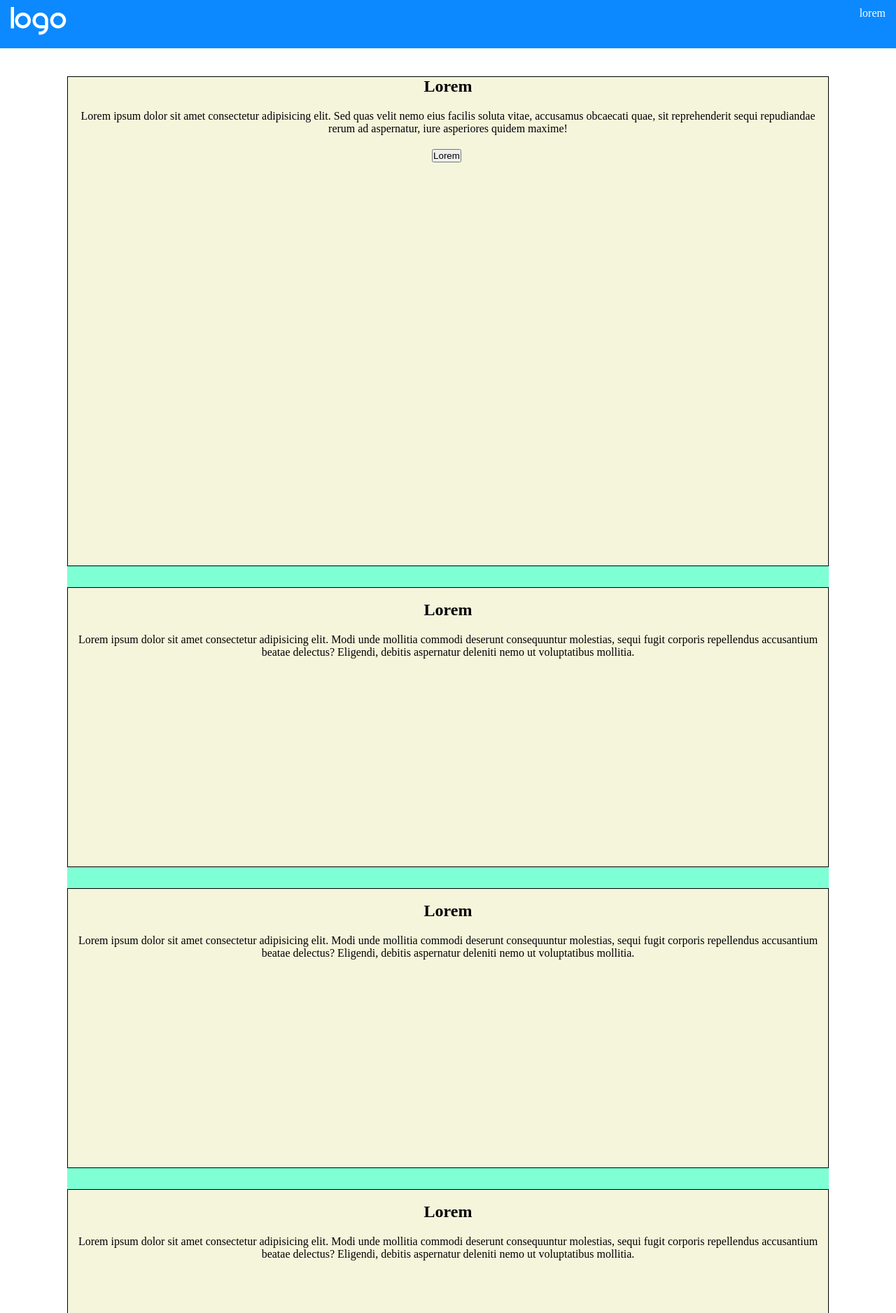
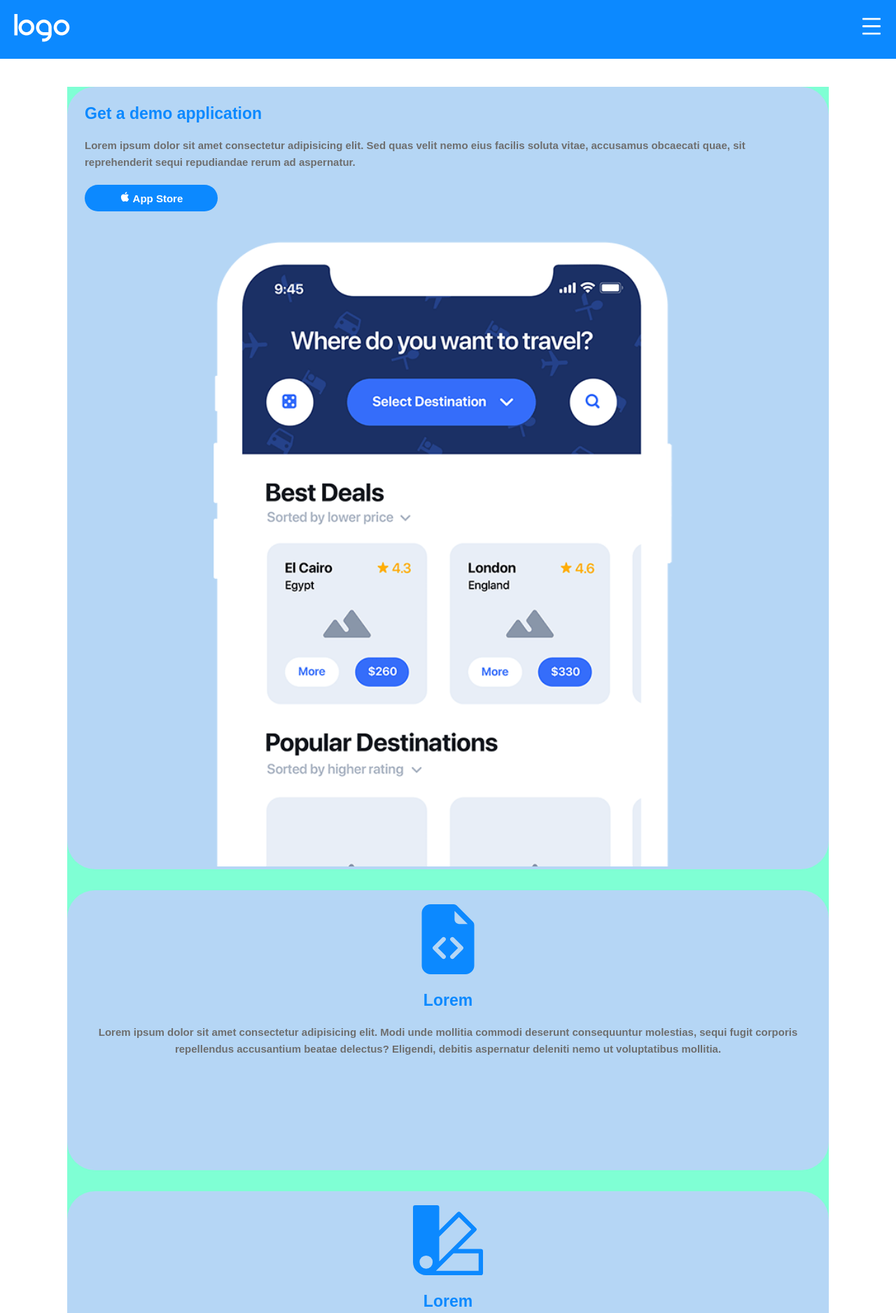
Before and after one commit to MiriamPecora/htmlcss-responsive-layout, a plain HTML site: page index.html in a window 1280 px wide. Shown: the top 1876 px of the page at 70% size. Drawn offline with Linux system fonts and the light colour scheme.

Commit message:
[UPD] Added details to header and jumbotron

```diff
--- a/index.html
+++ b/index.html
@@ -8,12 +8,12 @@
 </head>
 <body>
 
-    <header>
+    <header class="p-20 blue-bg">
         <div id="left-header">
-            <img src="./img/logo.png" alt="">
+            <img id="logo-img" src="./img/logo.png" alt="">
         </div>
         <div id="right-header">
-            <div id="burger-menu">lorem</div>
+            <img id="burger-menu" src="./img/menu.png" alt="">
             <div class="header-list">
                 <ul>
                     <li>Lorem</li>
@@ -30,40 +30,56 @@
         <div class="mt-40 mb-40" id="jumbotron">
             <div class="container">
                 <div class="row">
-                    <div class="col h-700">
+                    <div class="col p-top-sides-25 light-blue-bg border-radius">
                         <div class="content">
-                            <h2 class="mb-20">Lorem</h2>
-                            <p class="mb-20">Lorem ipsum dolor sit amet consectetur adipisicing elit. Sed quas velit nemo eius facilis soluta vitae, accusamus obcaecati quae, sit reprehenderit sequi repudiandae rerum ad aspernatur, iure asperiores quidem maxime!</p>
-                            <button class="blue-bg mb-20">Lorem</button>
-                            <img id="jumbo-img" src="" alt="">
+                            <h2 class="blue-txt mb-20">Get a demo application</h2>
+                            <p class="txt-grey-bold mb-20">Lorem ipsum dolor sit amet consectetur adipisicing elit. Sed quas velit nemo eius facilis soluta vitae, accusamus obcaecati quae, sit reprehenderit sequi repudiandae rerum ad aspernatur.</p>
+                            <button class="blue-bg white-txt border-radius p-button mb-20"><img src="./img/apple.png" alt=""> App Store</button>
+                            <div id="jumbo-img">
+                                <img src="./img/phone.png" alt="">
+                            </div>
+
                         </div>
                     </div>
-                    <div class="col mt-30 h-400">
-                        <div class="content">
-                            <img class="blue-img" src="" alt="">
-                            <h2 class="mb-20">Lorem</h2>
-                            <p class="mb-20">Lorem ipsum dolor sit amet consectetur adipisicing elit. Modi unde mollitia commodi deserunt consequuntur molestias, sequi fugit corporis repellendus accusantium beatae delectus? Eligendi, debitis aspernatur deleniti nemo ut voluptatibus mollitia.</p>
+                    <div class="col p-20 light-blue-bg border-radius mt-30 h-400">
+                        <div class="text-align content">
+                            <div class="blue-img mb-20">
+                                <svg xmlns="http://www.w3.org/2000/svg" width="100" height="100" fill="currentColor" class="bi bi-file-earmark-code-fill" viewBox="0 0 16 16">
+                                <path d="M9.293 0H4a2 2 0 0 0-2 2v12a2 2 0 0 0 2 2h8a2 2 0 0 0 2-2V4.707A1 1 0 0 0 13.707 4L10 .293A1 1 0 0 0 9.293 0zM9.5 3.5v-2l3 3h-2a1 1 0 0 1-1-1zM6.646 7.646a.5.5 0 1 1 .708.708L5.707 10l1.647 1.646a.5.5 0 0 1-.708.708l-2-2a.5.5 0 0 1 0-.708l2-2zm2.708 0l2 2a.5.5 0 0 1 0 .708l-2 2a.5.5 0 0 1-.708-.708L10.293 10 8.646 8.354a.5.5 0 1 1 .708-.708z"/></svg>
+                            </div>
+                            <h2 class="blue-txt mb-20">Lorem</h2>
+                            <p class="txt-grey-bold">Lorem ipsum dolor sit amet consectetur adipisicing elit. Modi unde mollitia commodi deserunt consequuntur molestias, sequi fugit corporis repellendus accusantium beatae delectus? Eligendi, debitis aspernatur deleniti nemo ut voluptatibus mollitia.</p>
                         </div>
                     </div>
-                    <div class="col mt-30 h-400">
-                        <div class="content">
-                            <img class="blue-img" src="" alt="">
-                            <h2 class="mb-20">Lorem</h2>
-                            <p class="mb-20">Lorem ipsum dolor sit amet consectetur adipisicing elit. Modi unde mollitia commodi deserunt consequuntur molestias, sequi fugit corporis repellendus accusantium beatae delectus? Eligendi, debitis aspernatur deleniti nemo ut voluptatibus mollitia.</p>
+                    <div class="col p-20 light-blue-bg border-radius mt-30 h-400">
+                        <div class="text-align content">
+                            <div class="blue-img mb-20">
+                                <svg xmlns="http://www.w3.org/2000/svg" width="100" height="100" fill="currentColor" class="bi bi-palette2" viewBox="0 0 16 16">
+                                <path d="M0 .5A.5.5 0 0 1 .5 0h5a.5.5 0 0 1 .5.5v5.277l4.147-4.131a.5.5 0 0 1 .707 0l3.535 3.536a.5.5 0 0 1 0 .708L10.261 10H15.5a.5.5 0 0 1 .5.5v5a.5.5 0 0 1-.5.5H3a2.99 2.99 0 0 1-2.121-.879A2.99 2.99 0 0 1 0 13.044m6-.21l7.328-7.3-2.829-2.828L6 7.188v5.647zM4.5 13a1.5 1.5 0 1 0-3 0 1.5 1.5 0 0 0 3 0zM15 15v-4H9.258l-4.015 4H15zM0 .5v12.495z"/>
+                                <path d="M0 12.995V13a3.07 3.07 0 0 0 0-.005z"/></svg>
+                            </div>
+                            <h2 class="blue-txt mb-20">Lorem</h2>
+                            <p class="txt-grey-bold">Lorem ipsum dolor sit amet consectetur adipisicing elit. Modi unde mollitia commodi deserunt consequuntur molestias, sequi fugit corporis repellendus accusantium beatae delectus? Eligendi, debitis aspernatur deleniti nemo ut voluptatibus mollitia.</p>
                         </div>
                     </div>
-                    <div class="col mt-30 h-400">
-                        <div class="content">
-                            <img class="blue-img" src="" alt="">
-                            <h2 class="mb-20">Lorem</h2>
-                            <p class="mb-20">Lorem ipsum dolor sit amet consectetur adipisicing elit. Modi unde mollitia commodi deserunt consequuntur molestias, sequi fugit corporis repellendus accusantium beatae delectus? Eligendi, debitis aspernatur deleniti nemo ut voluptatibus mollitia.</p>
+                    <div class="col p-20 light-blue-bg border-radius mt-30 h-400">
+                        <div class="text-align content">
+                            <div class="blue-img mb-20">
+                                <svg xmlns="http://www.w3.org/2000/svg" width="100" height="100" fill="currentColor" class="bi bi-laptop" viewBox="0 0 16 16">
+                                <path d="M13.5 3a.5.5 0 0 1 .5.5V11H2V3.5a.5.5 0 0 1 .5-.5h11zm-11-1A1.5 1.5 0 0 0 1 3.5V12h14V3.5A1.5 1.5 0 0 0 13.5 2h-11zM0 12.5h16a1.5 1.5 0 0 1-1.5 1.5h-13A1.5 1.5 0 0 1 0 12.5z"/></svg>
+                            </div>
+                            <h2 class="blue-txt mb-20">Lorem</h2>
+                            <p class="txt-grey-bold">Lorem ipsum dolor sit amet consectetur adipisicing elit. Modi unde mollitia commodi deserunt consequuntur molestias, sequi fugit corporis repellendus accusantium beatae delectus? Eligendi, debitis aspernatur deleniti nemo ut voluptatibus mollitia.</p>
                         </div>
                     </div>
-                    <div class="col mt-30 h-400">
-                        <div class="content">
-                            <img class="blue-img" src="" alt="">
-                            <h2 class="mb-20">Lorem</h2>
-                            <p class="mb-20">Lorem ipsum dolor sit amet consectetur adipisicing elit. Modi unde mollitia commodi deserunt consequuntur molestias, sequi fugit corporis repellendus accusantium beatae delectus? Eligendi, debitis aspernatur deleniti nemo ut voluptatibus mollitia.</p>
+                    <div class="col p-20 light-blue-bg border-radius mt-30 h-400">
+                        <div class="text-align content">
+                            <div class="blue-img mb-20">
+                                <svg xmlns="http://www.w3.org/2000/svg" width="100" height="100" fill="currentColor" class="bi bi-megaphone" viewBox="0 0 16 16">
+                                <path d="M13 2.5a1.5 1.5 0 0 1 3 0v11a1.5 1.5 0 0 1-3 0v-.214c-2.162-1.241-4.49-1.843-6.912-2.083l.405 2.712A1 1 0 0 1 5.51 15.1h-.548a1 1 0 0 1-.916-.599l-1.85-3.49a68.14 68.14 0 0 0-.202-.003A2.014 2.014 0 0 1 0 9V7a2.02 2.02 0 0 1 1.992-2.013 74.663 74.663 0 0 0 2.483-.075c3.043-.154 6.148-.849 8.525-2.199V2.5zm1 0v11a.5.5 0 0 0 1 0v-11a.5.5 0 0 0-1 0zm-1 1.35c-2.344 1.205-5.209 1.842-8 2.033v4.233c.18.01.359.022.537.036 2.568.189 5.093.744 7.463 1.993V3.85zm-9 6.215v-4.13a95.09 95.09 0 0 1-1.992.052A1.02 1.02 0 0 0 1 7v2c0 .55.448 1.002 1.006 1.009A60.49 60.49 0 0 1 4 10.065zm-.657.975l1.609 3.037.01.024h.548l-.002-.014-.443-2.966a68.019 68.019 0 0 0-1.722-.082z"/></svg>
+                            </div>
+                            <h2 class="blue-txt mb-20">Lorem</h2>
+                            <p class="txt-grey-bold">Lorem ipsum dolor sit amet consectetur adipisicing elit. Modi unde mollitia commodi deserunt consequuntur molestias, sequi fugit corporis repellendus accusantium beatae delectus? Eligendi, debitis aspernatur deleniti nemo ut voluptatibus mollitia.</p>
                         </div>
                     </div>
                 </div>
--- a/style.css
+++ b/style.css
@@ -4,12 +4,14 @@
     box-sizing: border-box;
 }
 
+body {
+    font-family: Arial, Helvetica, sans-serif;
+}
+
 header {
-    background-color: rgb(12, 137, 255);
     display: flex;
     justify-content: space-between;
     color: white;
-    padding: 10px 15px 15px 15px;
 }
 
 footer {
@@ -34,11 +36,10 @@ footer {
 .col{
     width: 100%;
     background-color: beige;
-    border: 1px solid black;
 }
 
 .content{
-    text-align: center;
+    margin: 0 auto;
 }
 
 /* ALTEZZE FISSE */
@@ -71,6 +72,22 @@ footer {
 
 /* PADDING */
 
+.p-40 {
+    padding: 40px;
+}
+
+.p-20 {
+    padding: 20px;
+}
+
+.p-button {
+    padding: 10px 50px;
+}
+
+.p-top-sides-25{
+    padding: 25px 35px 0 25px;
+}
+
 /* MEDIA QUERIES */
 
 .header-list {
@@ -82,3 +99,83 @@ footer {
 .purple-bg{
     background-color: rgb(162, 112, 228);
 }
+
+.blue-bg {
+    background-color: rgb(12, 137, 255);
+}
+
+.light-blue-bg {
+    background-color: rgb(181, 214, 245);
+}
+
+/* TEXT CUSTOMIZATION */
+
+h2 {
+    font-size: 23px;
+}
+
+h3 {
+    font-size: 20px;
+}
+
+.txt-grey-bold {
+    font-weight: bold;
+    color: rgb(110, 110, 110);
+    line-height: 1.6;
+    font-size: 15px;
+}
+
+.blue-txt{
+    color:rgb(12, 137, 255);
+}
+
+.white-txt{
+    color: white;
+}
+
+.text-align {
+    text-align: center;
+}
+
+#jumbotron button {
+    font-weight: bold;
+    font-size: 15px;
+}
+
+
+/* IMAGES CUSTOMIZATION */
+
+#logo-img {
+    width: 80px;
+}
+
+#burger-menu {
+    width: 30px;
+    height: 35px;
+}
+
+button img {
+    width: 15px;
+}
+
+#jumbo-img {
+    text-align: center;
+}
+
+#jumbo-img img {
+    width: 80%;
+}
+
+.blue-img{
+    color: rgb(12, 137, 255);
+}
+
+/* BORDER */
+
+.border-radius{
+    border-radius: 40px;
+}
+
+button {
+    border: none;
+}
```
Also changed, not shown: img/apple.png (added), img/menu.png (added).
